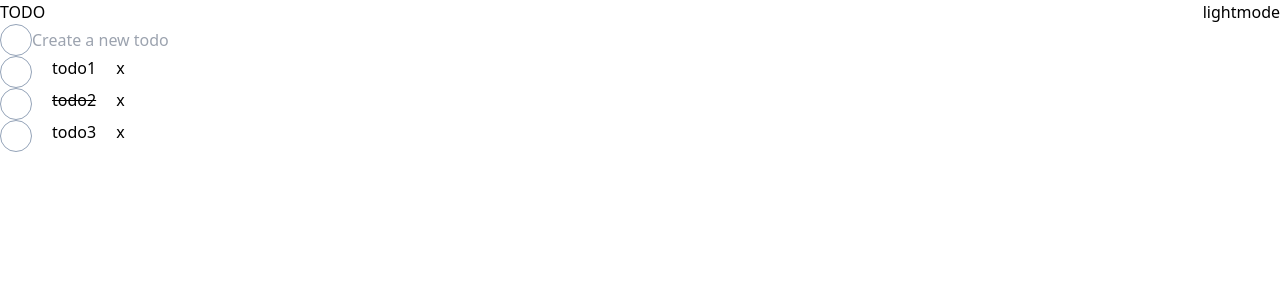
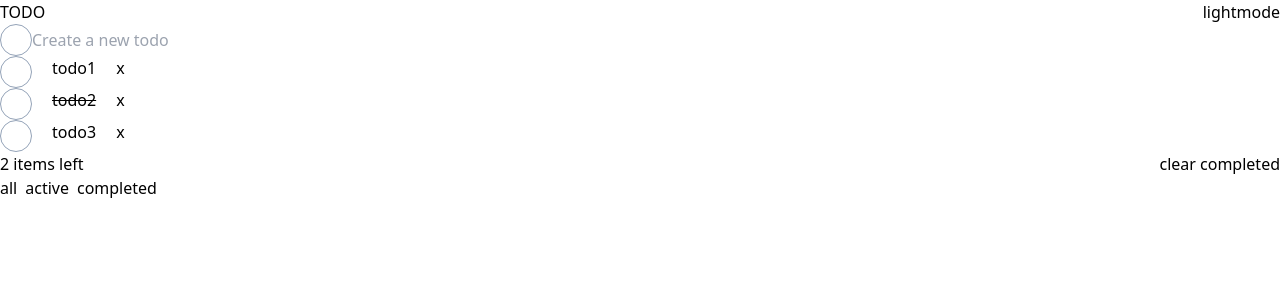
Before and after one commit to daleale-se/Frontend-Mentor-Challenges, a React (Vite) app in the folder todo-app/: page / in a window 1280 px wide. Shown: the top 300 px of the page. Built offline with nearby package versions, Linux system fonts and the light colour scheme.

Commit message:
Testing commit

```diff
--- a/todo-app/src/App.jsx
+++ b/todo-app/src/App.jsx
@@ -1,3 +1,4 @@
+import Filter from "./components/Filter"
 import Header from "./components/Header"
 import TodoList from "./components/TodoList"
 
@@ -7,6 +8,7 @@ function App() {
     <>
       <Header/>
       <TodoList/>
+      <Filter/>
     </>
   )
 }
--- a/todo-app/src/components/Filter.jsx
+++ b/todo-app/src/components/Filter.jsx
@@ -1,7 +1,11 @@
 
 const Filter = () => {
   return (
-    <div>Filter</div>
+    <div className="flex gap-2">
+      <button>all</button>
+      <button>active</button>
+      <button>completed</button>
+    </div>
   )
 }
 
--- a/todo-app/src/components/TodoList.jsx
+++ b/todo-app/src/components/TodoList.jsx
@@ -6,12 +6,20 @@ const todos = [
     {title:"todo3",checked:false}
 ]
 
+const todosActive = todos.filter(todo => !todo.checked)
+
 const TodoList = () => {
   return (
     <div>
-        {todos.map(todo => {
-            return <Todo key={todo.title} todo={todo}/>
-        })}
+      <div>
+          {todos.map(todo => {
+              return <Todo key={todo.title} todo={todo}/>
+          })}
+      </div>
+      <div className="flex justify-between">
+        <p>{todosActive.length} items left</p>
+        <p>clear completed</p>
+      </div>
     </div>
   )
 }
--- a/todo-app/src/output.css
+++ b/todo-app/src/output.css
@@ -558,16 +558,8 @@ video {
   display: flex;
 }
 
-.h-10 {
-  height: 2.5rem;
-}
-
 .h-8 {
   height: 2rem;
-}
-
-.w-10 {
-  width: 2.5rem;
 }
 
 .w-8 {
@@ -582,12 +574,8 @@ video {
   gap: 1.25rem;
 }
 
-.rounded-sm {
-  border-radius: 0.125rem;
-}
-
-.rounded-xl {
-  border-radius: 0.75rem;
+.gap-2 {
+  gap: 0.5rem;
 }
 
 .rounded-full {
@@ -598,24 +586,9 @@ video {
   border-width: 1px;
 }
 
-.border-slate-700 {
-  --tw-border-opacity: 1;
-  border-color: rgb(51 65 85 / var(--tw-border-opacity, 1));
-}
-
-.border-slate-300 {
-  --tw-border-opacity: 1;
-  border-color: rgb(203 213 225 / var(--tw-border-opacity, 1));
-}
-
 .border-slate-400 {
   --tw-border-opacity: 1;
   border-color: rgb(148 163 184 / var(--tw-border-opacity, 1));
-}
-
-.border-slate-500 {
-  --tw-border-opacity: 1;
-  border-color: rgb(100 116 139 / var(--tw-border-opacity, 1));
 }
 
 .uppercase {
@@ -625,3 +598,7 @@ video {
 .line-through {
   text-decoration-line: line-through;
 }
+
+.filter {
+  filter: var(--tw-blur) var(--tw-brightness) var(--tw-contrast) var(--tw-grayscale) var(--tw-hue-rotate) var(--tw-invert) var(--tw-saturate) var(--tw-sepia) var(--tw-drop-shadow);
+}
```
